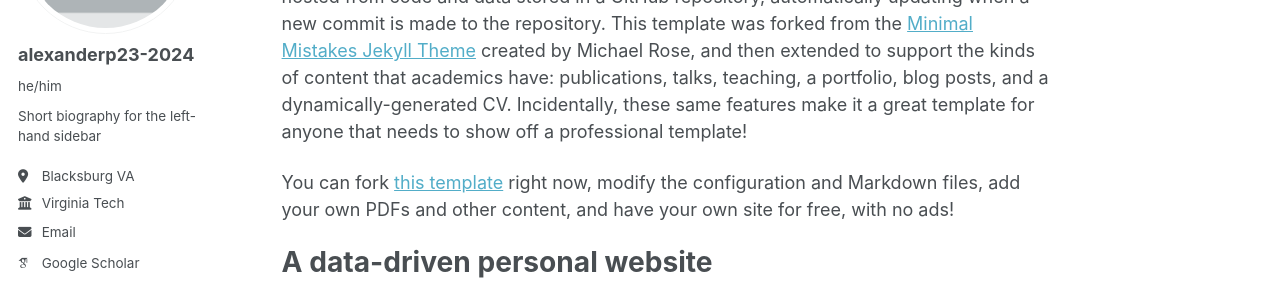
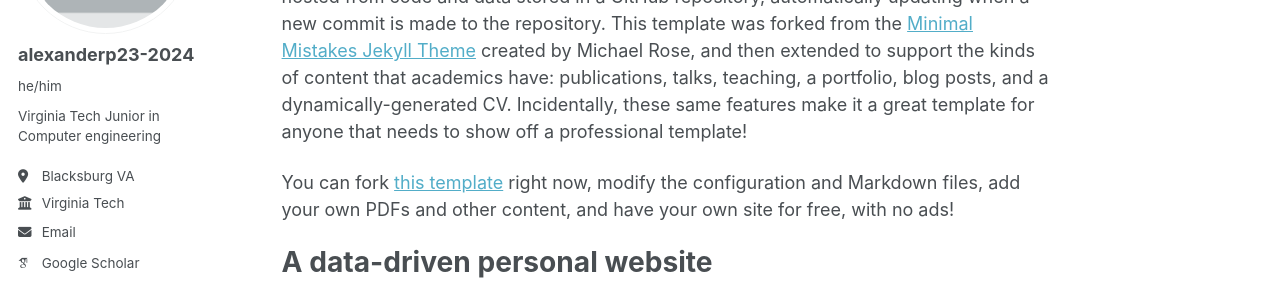
Before and after one commit to alexanderp23-2024/alexanderp23-2024.github.io, a Jekyll site: the page built from _pages/about.md, in a window 1280 px wide. Shown: the part 242-527 px from the top of the page. Built offline with Jekyll 4.4.1, drawn with Linux system fonts in a browser that asks for light colours; some web fonts are replaced; a script bundle is joined from its source files by our own code; library files that are not in the unit come from our copies.

Commit message:
Update bio in _config.yml

```diff
--- a/_config.yml
+++ b/_config.yml
@@ -26,7 +26,7 @@ author:
   avatar           : "profile.png"
   name             : "alexanderp23-2024"
   pronouns         : "he/him"
-  bio              : "Short biography for the left-hand sidebar"
+  bio              : "Virginia Tech Junior in Computer engineering"
   location         : "Blacksburg VA"
   employer         : "Virginia Tech"
   uri              : # URL
```
